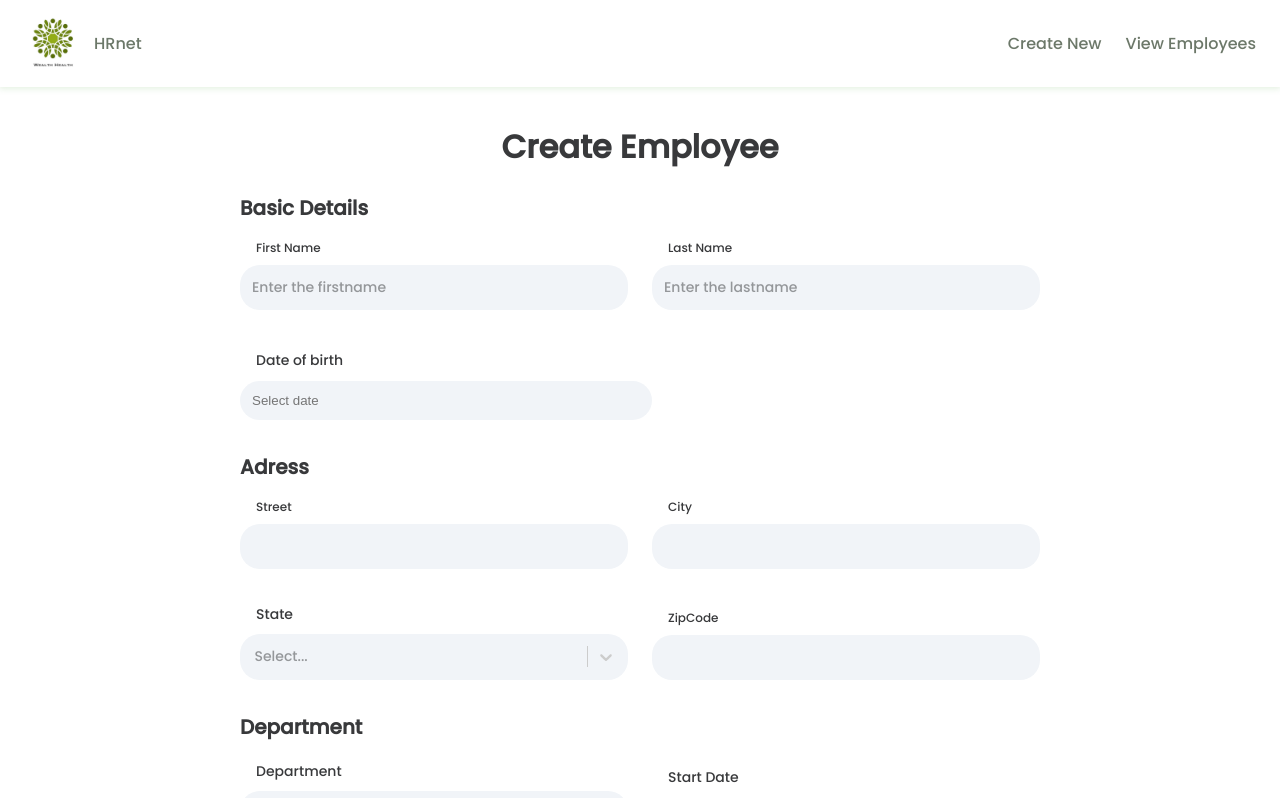
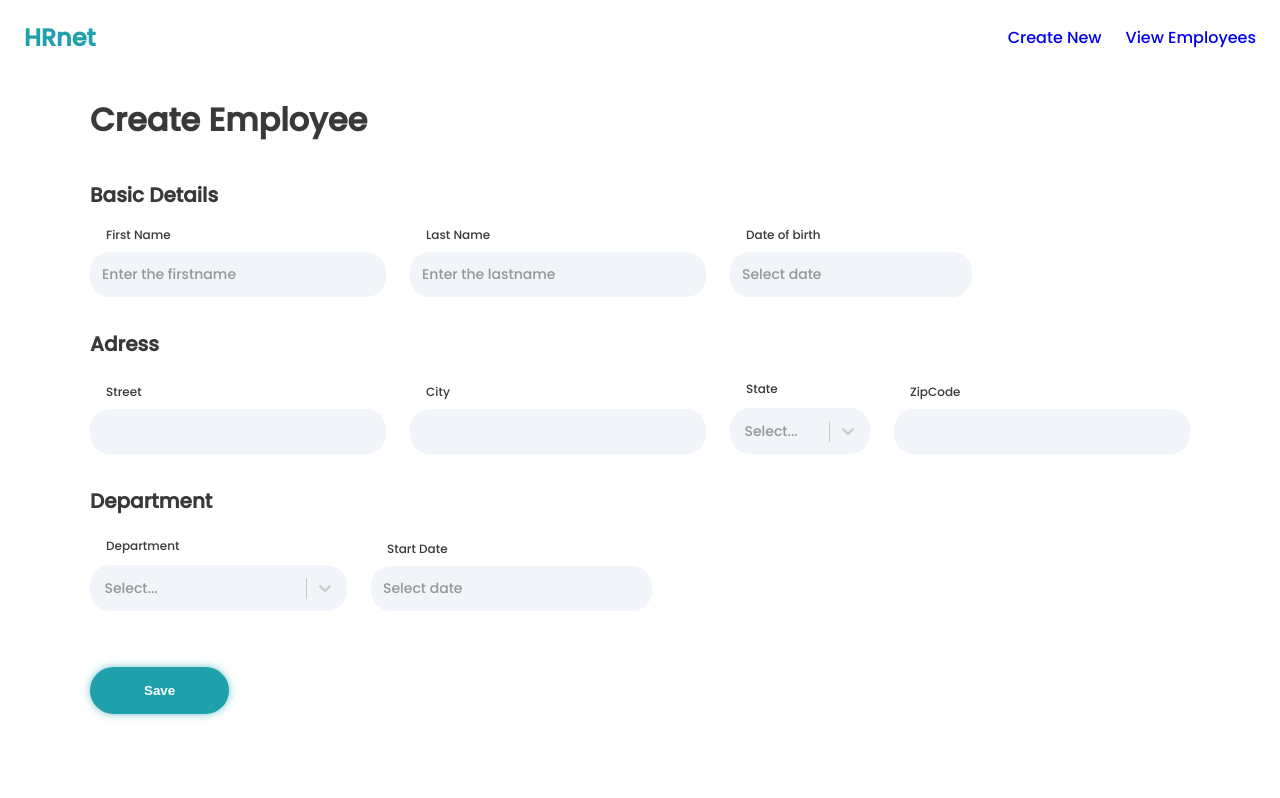
Before and after one commit to lallieau/P14_HRnet_02-2022, a React (Create React App) app: page / in a window 1280 px wide. Shown: the top 798 px of the page. Built offline with nearby package versions, Linux system fonts and the light colour scheme; the HTML template or start-up script is replaced by a standard one.

Commit message:
Improve the form, improve the layout of the app, creation of the modal, retrieval of form data in a localStorage

```diff
--- a/public/index.html
+++ b/public/index.html
@@ -9,6 +9,11 @@
       href="https://fonts.googleapis.com/css2?family=Poppins:wght@300;500&display=swap"
       rel="stylesheet"
     />
+    <link
+      href="https://fonts.googleapis.com/icon?family=Material+Icons&style=outlined"
+      rel="stylesheet"
+    />
+
     <meta name="viewport" content="width=device-width, initial-scale=1" />
     <meta name="theme-color" content="#000000" />
     <meta
--- a/src/components/EmployeeForm.jsx
+++ b/src/components/EmployeeForm.jsx
@@ -6,66 +6,101 @@ import { InputField } from './Form/InputField';
 import { SelectField } from './Form/SelectField';
 import { DatePickerField } from './Form/DatePickerField';
 import { textRegex, streetRegex, zipCodesRegex } from '../helpers/regex';
+import { useState, useEffect } from 'react';
 
 const Form = styled.form`
-  max-width: 800px;
   margin: 0 auto;
   display: flex;
   flex-direction: column;
-  // align-items: start;
   gap: 16px;
+  align-items: start;
 `;
 const FormWrapper = styled.div`
   display: grid;
-  grid-template-columns: 1fr 1fr;
+  grid-template-columns: 1fr 1fr 1fr 1fr;
   justify-content: space-between;
-  gap: 24px;
+  column-gap: 24px;
   align-items: self-end;
   width: 100%;
+
+  @media (max-width: 768px) {
+    grid-template-columns: 1fr 1fr;
+  }
+
+  @media (max-width: 414px) {
+    grid-template-columns: 1fr;
+  }
 `;
 const Button = styled.button`
-  width: 20%;
-  margin: 0 auto;
-  margin-top: 10px;
+  margin-top: 24px;
   margin-bottom: 50px;
   padding: 16px 54px;
   border-radius: 50px;
   color: #fff;
   font-weight: bold;
-  background-color: #445441;
   border: none;
-  box-shadow: 0px 0px 8px #728c6d;
+  background-color: #1fa0aa;
+  box-shadow: 0px 0px 8px #77c4c9;
 
   &:hover {
-    background-color: RGBA(68, 84, 65, 0.79);
+    background-color: RGBA(31, 160, 170, 0.8);
     transition: 0.2s;
   }
 `;
 const Title = styled.h2`
   font-size: 20px;
   margin: 0;
+  width: 100%;
 `;
 
-export const EmployeeForm = () => {
+export const EmployeeForm = modalProps => {
+  const employees = JSON.parse(localStorage.getItem('employees')) || [];
+  const { setModalIsOpen } = modalProps;
+
+  const [employee, setEmployee] = useState({
+    firstName: '',
+    lastName: '',
+    birthdate: '',
+    startDate: '',
+    department: '',
+    street: '',
+    city: '',
+    state: '',
+    zipCode: '',
+  });
+
   const {
     register,
     handleSubmit,
-    // setError,
     control,
     formState: { errors },
-  } = useForm();
+    getValues,
+    setValue,
+    reset,
+  } = useForm({
+    defaultValues: employee,
+  });
 
-  // const onSubmit = event => {
-  //   event.preventDefault();
-  //   handleSubmit(data => {
-  //     alert(JSON.stringify(data));
-  //     console.log(JSON.stringify(data));
-  //   });
-  // };
+  const SaveEmployee = () => {
+    setEmployee({
+      firstName: getValues('firstName'),
+      lastName: getValues('lastName'),
+      birthdate: getValues('birthdate'),
+      startDate: getValues('startDate'),
+      department: getValues('department'),
+      street: getValues('street'),
+      city: getValues('city'),
+      state: getValues('state'),
+      zipCode: getValues('zipCode'),
+    });
+  };
 
-  const onSubmit = data => {
-    alert(JSON.stringify(data));
-    console.log(JSON.stringify(data));
+  const onSubmit = () => {
+    setModalIsOpen(true);
+    employees.push(employee);
+    localStorage.setItem('employees', JSON.stringify(employees));
+    console.log(employees);
+    reset();
   };
 
   return (
@@ -98,7 +133,7 @@ export const EmployeeForm = () => {
           label={'Date of birth'}
           input={'birthdate'}
           control={control}
-          // pattern={/^\d{2}\/\d{2}\/\d{4}$/}
+          pattern={/^\d{2}\/\d{2}\/\d{4}$/}
           errorMessage={'Please select birthdate'}
         />
       </FormWrapper>
@@ -135,8 +170,8 @@ export const EmployeeForm = () => {
           errors={errors.city}
           errorMessage="Please enter the city"
         />
-      </FormWrapper>
-      <FormWrapper>
+        {/* </FormWrapper>
+      <FormWrapper> */}
         <SelectField
           label={'State'}
           input={'state'}
@@ -179,12 +214,14 @@ export const EmployeeForm = () => {
           label={'Start Date'}
           input={'startDate'}
           control={control}
-          // pattern={/^\d{2}\/\d{2}\/\d{4}$/}
+          pattern={/^\d{2}\/\d{2}\/\d{4}$/}
           errorMessage={'Please select start date'}
         />
       </FormWrapper>
 
-      <Button type="submit">Save</Button>
+      <Button type="submit" onClick={() => SaveEmployee()}>
+        Save
+      </Button>
     </Form>
   );
 };
--- a/src/components/Form/DatePickerField.jsx
+++ b/src/components/Form/DatePickerField.jsx
@@ -8,34 +8,42 @@ const DatePickerContent = styled.div`
   width: 100%;
   display: flex;
   flex-direction: column;
-
-  .input {
-    width: 100%;
-    margin-top: 10px;
-    padding: 12px;
-    border-radius: 20px;
-    background-color: #f1f4f8;
-    border: none;
-
-    &:focus {
-      background-color: #fff;
-      outline: 1px solid #fff;
-      box-shadow: 0px 0px 7px #d7dade;
-    }
-  }
 `;
 const Label = styled.label`
   padding-left: 16px;
-  font-size: 14px;
+  font-size: 12px;
 `;
 const ErrorMessage = styled.p`
   margin: 0;
-  padding: 0;
+  padding-left: 16px;
   font-size: 12px;
   color: #fc6c64;
   margint-bottom: 16px;
 `;
+const Input = styled.input`
+  width: 100%;
+  margin-top: 8px;
+  padding: 12px;
+  border-radius: 20px;
+  background-color: #f1f4f8;
+  border: none;
+  color: #38393b;
+  font-size: 14px;
+  font-family: Poppins;
+  font-weight: 400;
 
+  ::placeholder {
+    color: rgba(56, 57, 59, 0.5);
+    font-size: 14px;
+    font-family: Poppins;
+    font-weight: 400;
+  }
+  &:focus {
+    background-color: #fff;
+    outline: 1px solid #fff;
+    box-shadow: 0px 0px 7px #d7dade;
+  }
+`;
 export const DatePickerField = ({
   input,
   label,
@@ -67,6 +75,7 @@ export const DatePickerField = ({
               placeholderText="Select date"
               onChange={e => field.onChange(e)}
               selected={field.value}
+              customInput={<Input />}
             />
             <ErrorMessage>{error?.message}</ErrorMessage>
           </>
--- a/src/components/Form/InputField.jsx
+++ b/src/components/Form/InputField.jsx
@@ -35,7 +35,7 @@ const Input = styled.input`
 `;
 const ErrorMessage = styled.p`
   margin: 0;
-  padding: 0;
+  padding-left: 16px;
   font-size: 12px;
   color: #fc6c64;
 `;
--- a/src/components/Form/SelectField.jsx
+++ b/src/components/Form/SelectField.jsx
@@ -8,25 +8,27 @@ const SelectContent = styled.div`
 `;
 const Label = styled.label`
   padding-left: 16px;
-  font-size: 14px;
+  font-size: 12px;
 `;
 const ErrorMessage = styled.p`
   margin: 0;
-  padding: 0;
+  padding-left: 16px;
   font-size: 12px;
   color: #fc6c64;
   margint-bottom: 16px;
 `;
 
 const customStyles = {
-  control: base => ({
+  control: (base, state) => ({
     ...base,
-    background: '#f1f4f8',
+    background: state.isFocused ? '#fff' : '#f1f4f8',
     borderRadius: '20px',
     border: 'none',
     padding: '4.5px',
     marginTop: '8px',
     color: '#38393b',
+    outline: '1px solid #fff',
+    boxShadow: state.isFocused ? '0px 0px 7px #d7dade' : null,
   }),
   option: (provided, state) => ({
     ...provided,
--- a/src/components/Layout.jsx
+++ b/src/components/Layout.jsx
@@ -4,6 +4,9 @@ import { useEffect } from 'react';
 
 const Content = styled.main`
   margin: 10px auto;
+  position: relative;
+  max-width: 1100px;
+  padding: 0 16px;
 `;
 
 export const Layout = ({ children, title }) => {
--- /dev/null
+++ b/src/components/Modal.jsx
@@ -0,0 +1,100 @@
+import { Link } from 'react-router-dom';
+import styled, { keyframes } from 'styled-components';
+import close from '../assets/close.svg';
+import done from '../assets/sammy-done.png';
+
+export const modalopen = keyframes`
+  from { opacity: 0;  }
+  to { opacity: 1; }
+`;
+
+const MODAL = styled.div`
+  position: fixed;
+  top: 0;
+  bottom: 0;
+  left: 0;
+  right: 0;
+  z-index: 1;
+  backdrop-filter: blur(2px);
+  display: flex;
+  align-items: center;
+  justify-content: center;
+  width: 100%;
+`;
+const ModalWrapper = styled.div`
+  width: 100%;
+  max-width: 400px;
+  animation: ${modalopen} 0.3s ease-in-out;
+  border-radius: 20px;
+  position: relative;
+  background-color: #fff;
+  box-shadow: 0px 0px 7px #d7dade;
+  margin: 16px;
+`;
+const Image = styled.img`
+  width: 200px;
+`;
+const Title = styled.h1`
+  margin: 20px 0 10px;
+`;
+const Text = styled.p`
+  margin: 0;
+`;
+const ModalContent = styled.div`
+  text-align: center;
+  padding: 15px 8%;
+  margin: 15px auto;
+`;
+
+const ModalFooter = styled.div`
+  display: flex;
+  flex-direction: row;
+  justify-content: flex-end;
+  gap: 16px;
+  padding: 16px;
+  margin-top: 36px;
+`;
+const CloseButton = styled.button`
+  padding: 12px;
+  border-radius: 60px;
+  border: none;
+  display: flex;
+  align-items: center;
+  justify-content: center;
+  background-color: #fecf2d;
+  // box-shadow: 0px 0px 8px #77c4c9;
+`;
+const RedirectButton = styled(Link)`
+  padding: 12px 24px;
+  border-radius: 30px;
+  border: none;
+  background-color: #fecf2d;
+  // box-shadow: 0px 0px 8px #77c4c9;
+  color: #38393b;
+  font-size: 16px;
+  font-weight: 500;
+  font-family: Poppins;
+  text-align: center;
+  text-decoration: none;
+`;
+
+export const Modal = modalProps => {
+  const { setModalIsOpen } = modalProps;
+  return (
+    <MODAL>
+      <ModalWrapper>
+        <ModalContent>
+          <Image src={done} alt="Wealth Health" />
+          <Title>Success !</Title>
+          <Text>The new employee has been created</Text>
+        </ModalContent>
+        <ModalFooter>
+          <RedirectButton to="/employee-list">View Employees</RedirectButton>
+          <CloseButton onClick={() => setModalIsOpen(false)}>
+            <img src={close} alt="" />
+          </CloseButton>
+        </ModalFooter>
+      </ModalWrapper>
+    </MODAL>
+  );
+};
--- a/src/components/NavigationBar.jsx
+++ b/src/components/NavigationBar.jsx
@@ -3,17 +3,20 @@ import { Link } from 'react-router-dom';
 import Logo from '../assets/logo-wealth-health.jpeg';
 
 const Nav = styled.nav`
+  // position: fixed;
+  // z-index: 1;
+  // left: 0;
+  // right: 0;
+  // top: 0;
   display: flex;
   align-items: center;
   justify-content: space-between;
-  padding: 16px 24px;
-  background-color: #fff;
-  box-shadow: 0px 0px 7px 1px RGBA(172, 212, 164, 0.4);
+  padding: 0 24px;
 `;
 const LogoWrapper = styled.div`
   display: flex;
   align-items: center;
-  gap: 10px;
+  gap: 5px;
 `;
 const LinkWrapper = styled.div`
   display: flex;
@@ -22,13 +25,13 @@ const LinkWrapper = styled.div`
 `;
 const NavLink = styled(Link)`
   text-decoration: none;
-  color: RGBA(68, 84, 65, 0.79);
+  // color: #1fa0aa;
   &:visited {
-    color: RGBA(68, 84, 65, 0.79);
+    color: #1fa0aa;
   }
 
   &:hover {
-    color: RGBA(172, 212, 164, 1);
+    color: #fecf2d;
     transition: 0.2s;
   }
 `;
@@ -36,13 +39,16 @@ const Image = styled.img`
   width: 60px;
   height: 55.2px;
 `;
+const Title = styled.h2`
+  color: #1fa0aa;
+`;
 
 export const NavigationBar = () => {
   return (
     <Nav>
       <LogoWrapper>
-        <Image src={Logo} />
-        <NavLink to="/">HRnet</NavLink>
+        {/* <Image src={Logo} /> */}
+        <Title>HRnet</Title>
       </LogoWrapper>
       <LinkWrapper>
         <NavLink to="/">Create New</NavLink>
--- a/src/pages/CreateEmployee.jsx
+++ b/src/pages/CreateEmployee.jsx
@@ -1,17 +1,21 @@
 import styled from 'styled-components';
 import { EmployeeForm } from '../components/EmployeeForm';
 import { Layout } from '../components/Layout';
+import { useState } from 'react';
+import { Modal } from '../components/Modal';
 
 const Title = styled.h1`
-  margin-top: 36px;
-  text-align: center;
+  margin-bottom: 36px;
 `;
 
 export const CreateEmployee = () => {
+  const [modalIsOpen, setModalIsOpen] = useState(false);
+
   return (
     <Layout title="HRnet | Create Employee">
       <Title>Create Employee</Title>
-      <EmployeeForm />
+      {modalIsOpen && <Modal setModalIsOpen={setModalIsOpen} />}
+      <EmployeeForm setModalIsOpen={setModalIsOpen} />
     </Layout>
   );
 };
--- a/src/pages/EmployeeList.jsx
+++ b/src/pages/EmployeeList.jsx
@@ -3,7 +3,7 @@ import { EmployeeTable } from '../components/EmployeeTable';
 import { Layout } from '../components/Layout';
 
 const Title = styled.h1`
-  margin-top: 46px;
+  margin-top: 36px;
   text-align: center;
 `;
 
```
Also changed, not shown: src/assets/close.svg (added), src/assets/sammy-done.png (added).
